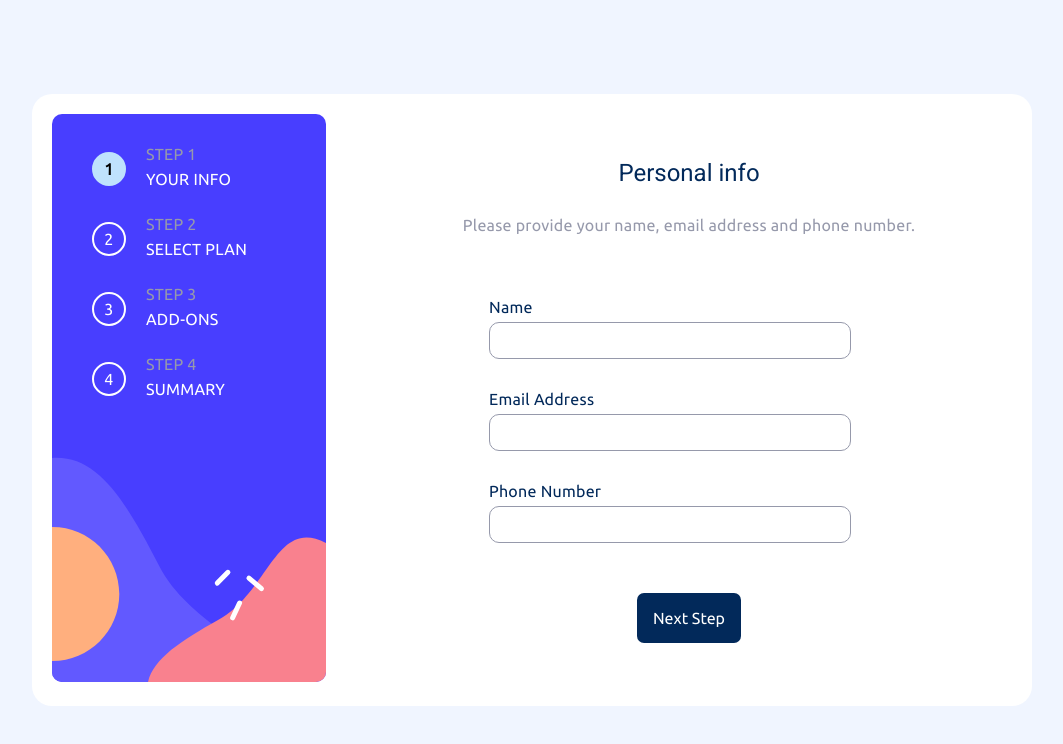
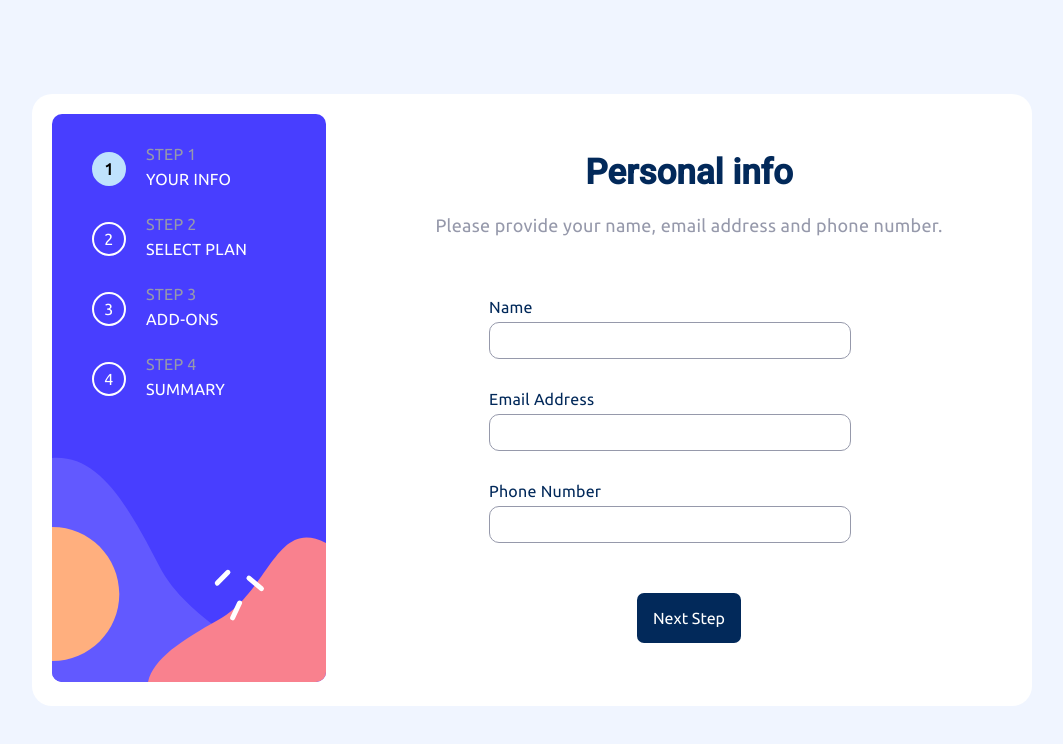
Before and after one commit to konradxmalinowski/Multi-step-form-main, an Angular app in the folder frontend/: page / in a window 1280 px wide. Shown: the top 744 px of the page, without its empty margins (108-1171 px from the left). Built offline with nearby package versions, Linux system fonts and the light colour scheme.

Commit message:
Increase font size for h1 and p

```diff
--- a/frontend/src/app/components/hero/hero.component.scss
+++ b/frontend/src/app/components/hero/hero.component.scss
@@ -0,0 +1,8 @@
+h1 {
+  font-weight: bold;
+  font-size: 35px;
+}
+
+p {
+  font-size: 18px;
+}
```
